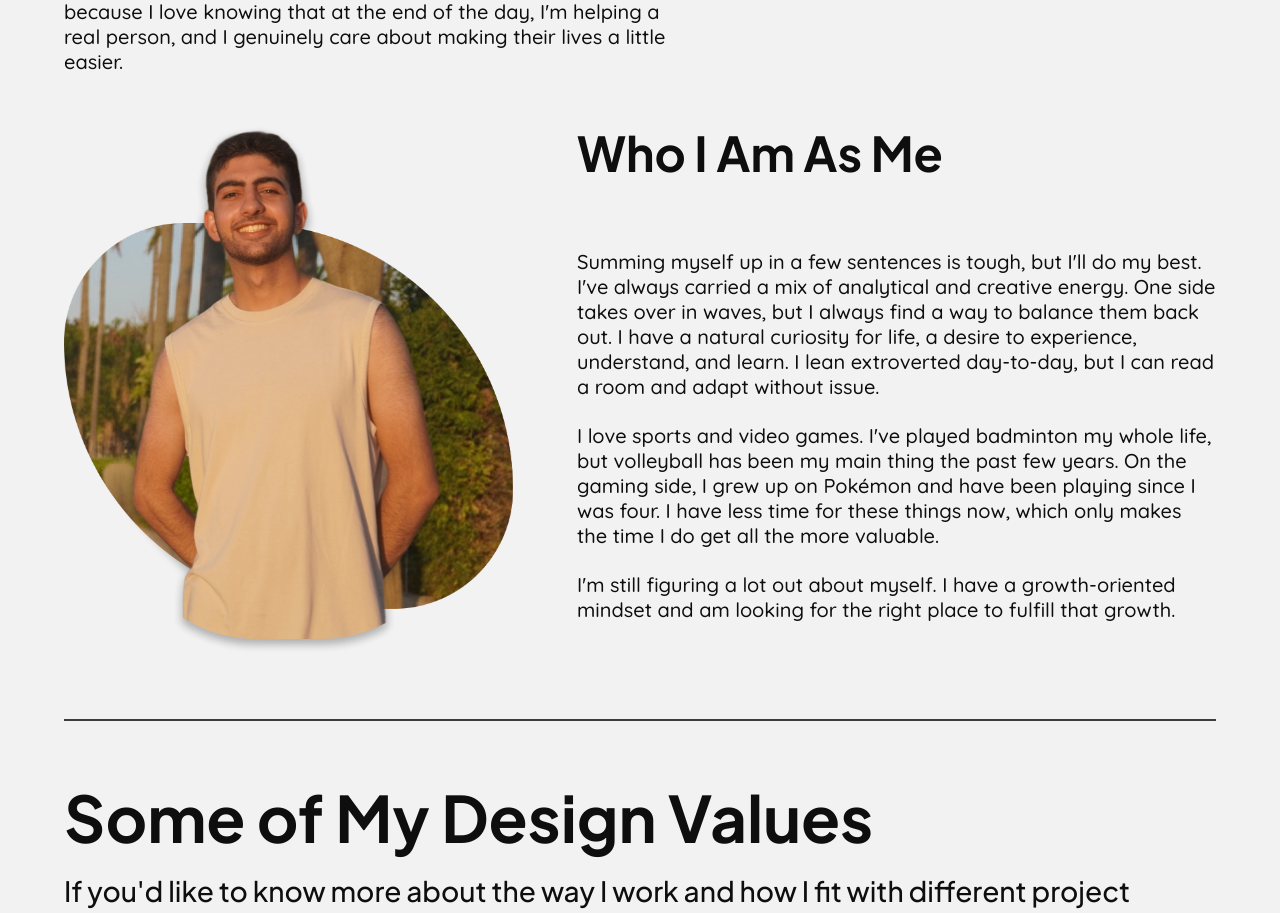
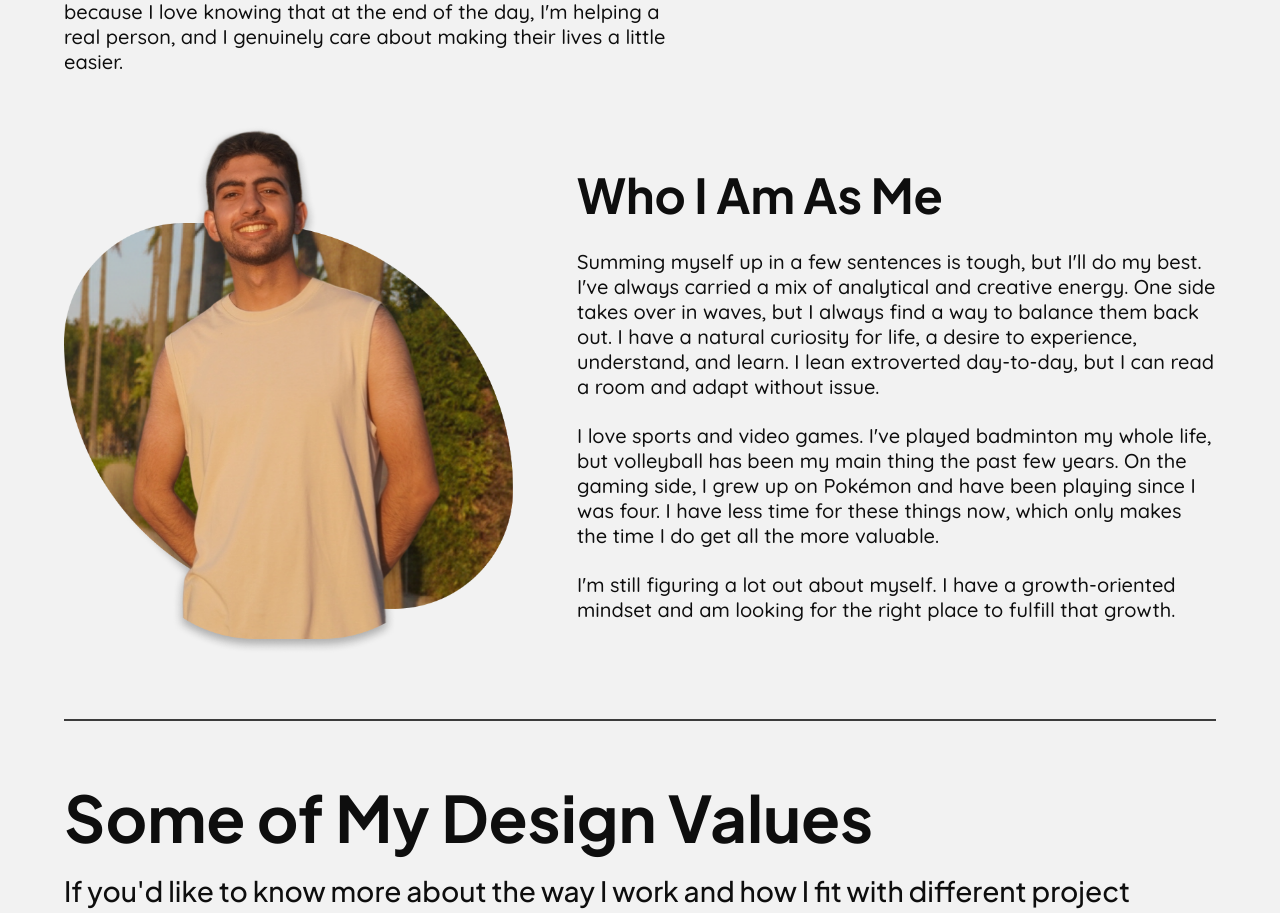
Before and after one commit to HamoudyAwada/mohamadawada.ca, a React (Vite) app: page /about in a window 1280 px wide. Shown: the part 1089-2002 px from the top of the page. Built offline with nearby package versions, Linux system fonts and the light colour scheme.

Commit message:
Update About.module.css

```diff
--- a/src/app/pages/About.module.css
+++ b/src/app/pages/About.module.css
@@ -143,6 +143,7 @@
   line-height: normal;
   grid-column: 2;
   grid-row: 1;
+  align-self: end;
 }
 
 .outsideDesignImage {
```
